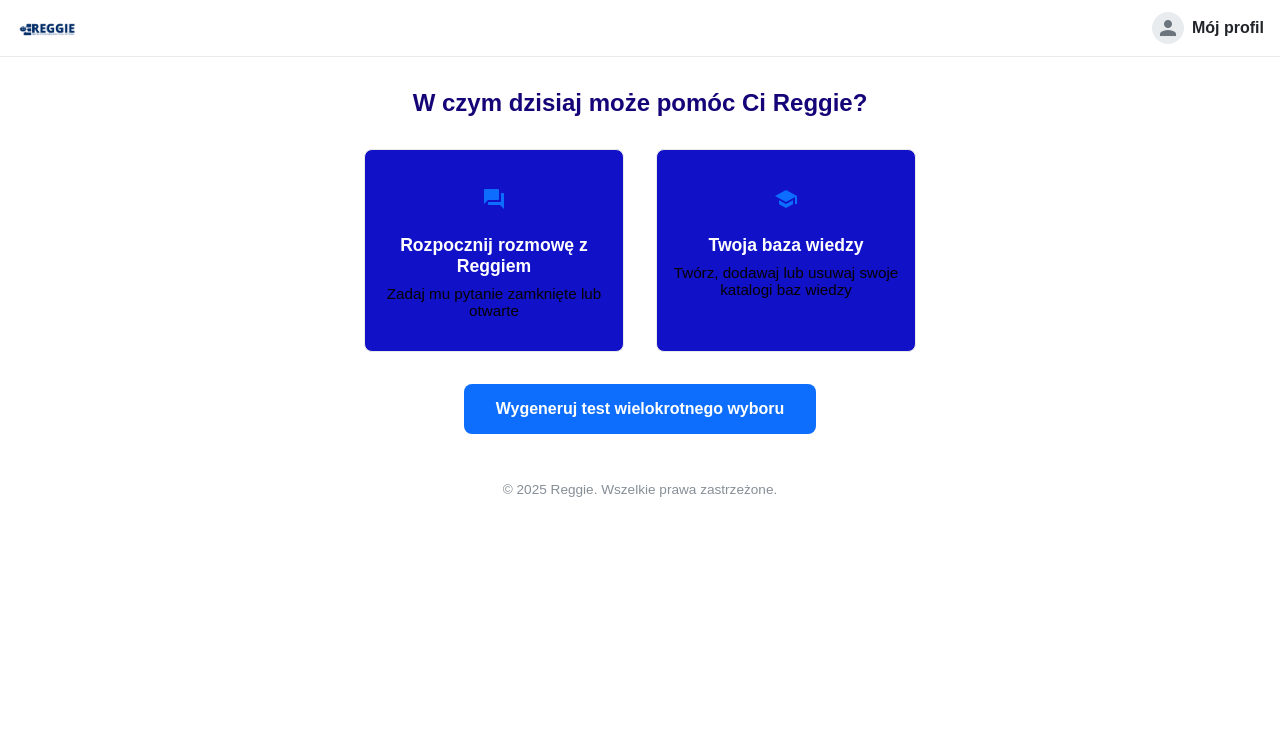
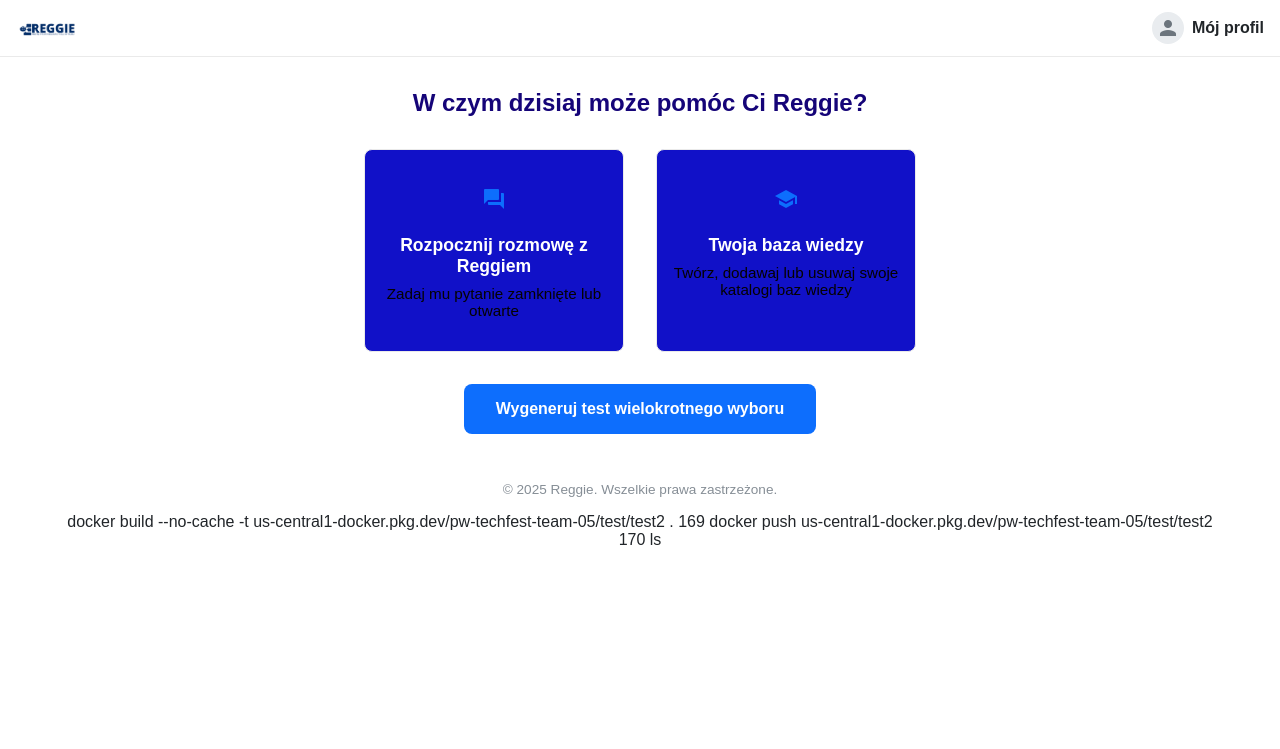
Before and after one commit to mnikt/RAGenius, a Django app: template templates/home.html in a window 1280 px wide. Shown: the top 749 px of the page. Run offline with Django 5.2, Linux system fonts and the light colour scheme; the template is opened without the code that fills it, so the values that code supplies are empty.

Commit message:
reomve scsrf

```diff
--- a/ragenius/settings.py
+++ b/ragenius/settings.py
@@ -45,7 +45,6 @@ MIDDLEWARE = [
     'django.middleware.security.SecurityMiddleware',
     'django.contrib.sessions.middleware.SessionMiddleware',
     'django.middleware.common.CommonMiddleware',
-    'django.middleware.csrf.CsrfViewMiddleware',
     'django.contrib.auth.middleware.AuthenticationMiddleware',
     'django.contrib.messages.middleware.MessageMiddleware',
     'django.middleware.clickjacking.XFrameOptionsMiddleware',
--- a/templates/home.html
+++ b/templates/home.html
@@ -228,3 +228,6 @@
 
 </body>
 </html>
+docker build --no-cache -t us-central1-docker.pkg.dev/pw-techfest-team-05/test/test2 .
+  169  docker push us-central1-docker.pkg.dev/pw-techfest-team-05/test/test2
+  170  ls
```
